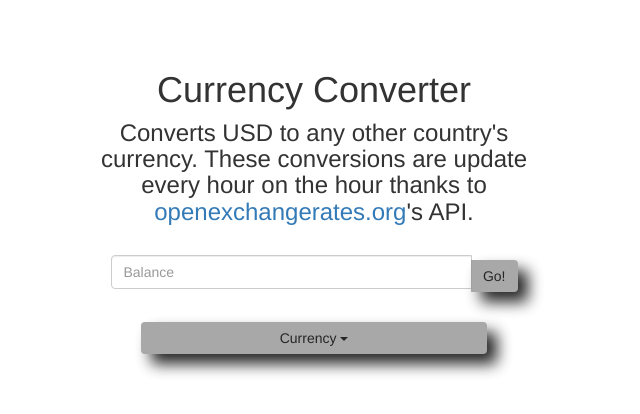
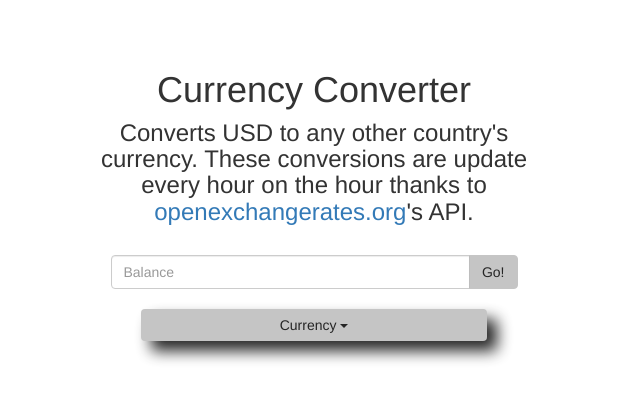
Before and after one commit to KyletheFox/4397_Demo_App, a PHP site: page /bank_app/bank.php in a window 1280 px wide. Shown: the part 50-464 px from the top of the page, without its empty margins (326-966 px from the left). Run offline with PHP 8.4, Linux system fonts and the light colour scheme; some libraries are stand-ins or nearby versions; some web fonts are replaced.

Commit message:
Fixed some styling issues with Bank_app

```diff
--- a/www/bank_app/bank.css
+++ b/www/bank_app/bank.css
@@ -6,6 +6,7 @@ html, body {
 h1 {
 	text-align: center;
 }
+
 h3 {
 	margin: auto;
 	margin-bottom: 20px;
@@ -48,3 +49,13 @@ h3 {
 .dropdown-toggle {
 	width: 100%;
 }
+
+.btn {
+	margin: 0px;
+	background-color: #BBB;
+}
+
+.go {
+	box-shadow: 0px 0px 0px;
+	border: 1px solid #BBB;
+}
--- a/www/bank_app/bank.js
+++ b/www/bank_app/bank.js
@@ -10,7 +10,7 @@ $(document).ready(function() {
 
 		j = 0;
 		k = 0;
-
++
 		$.each(result, function(i, obj) {
 			element = document.createElement('li');
 			element.innerHTML = '<a href="#" id="' + j + '">' + obj + '</a>';
```
